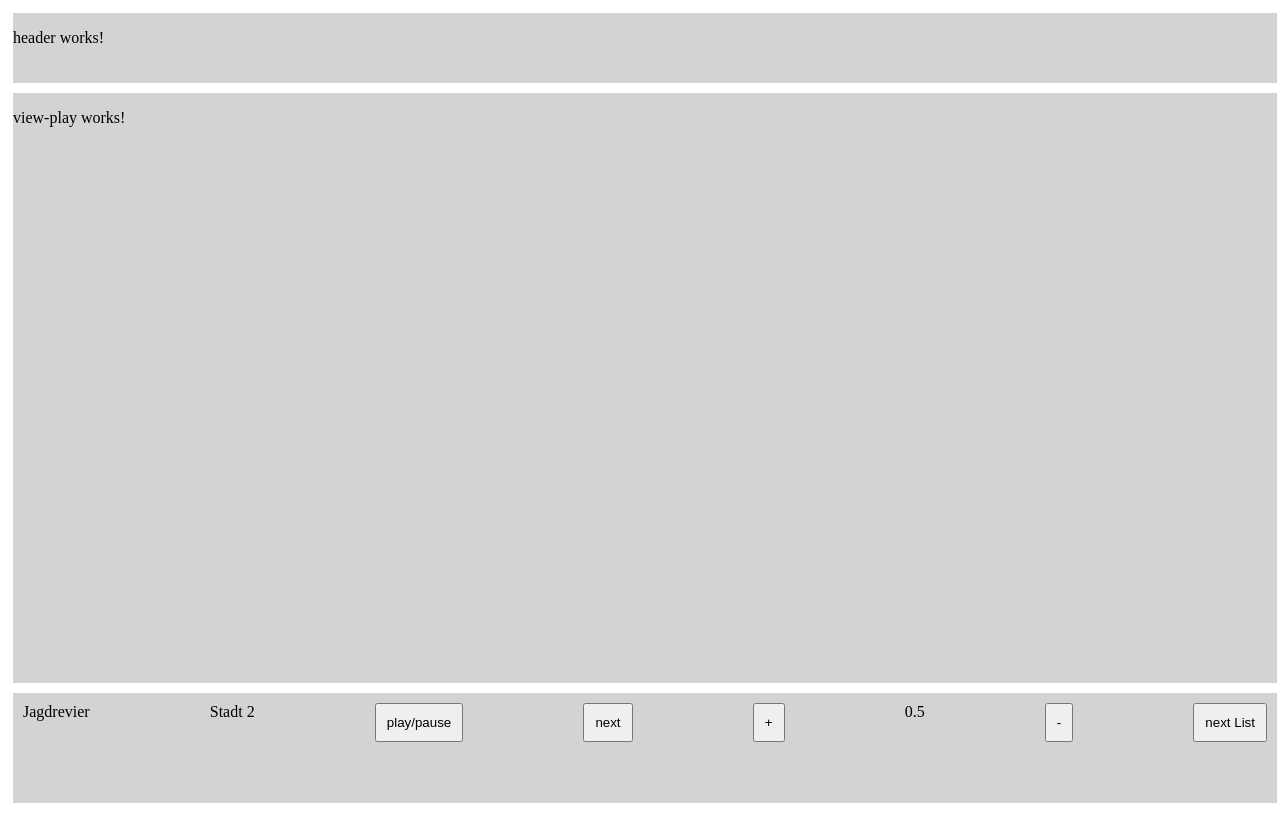
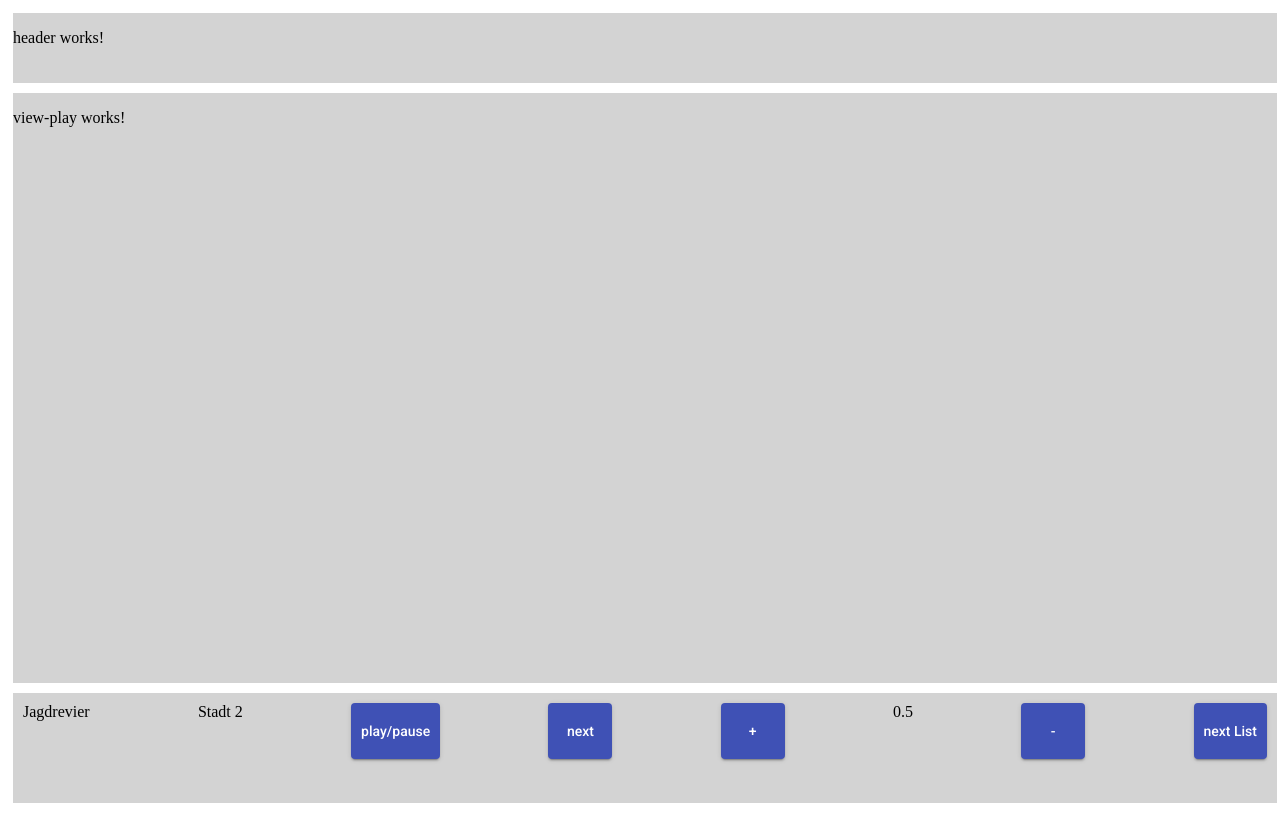
Before and after one commit to manuel-simon-relative/dsaaudio, an Angular app: page / in a window 1280 px wide. Built offline with nearby package versions, Linux system fonts and the light colour scheme; no server answers.

Commit message:
materialdesign eingefügt

```diff
--- a/package.json
+++ b/package.json
@@ -29,7 +29,7 @@
     "zone.js": "~0.9.1"
   },
   "devDependencies": {
-    "@angular-devkit/build-angular": "~0.803.5",
+    "@angular-devkit/build-angular": "^0.901.7",
     "@angular/cli": "~8.3.5",
     "@angular/compiler-cli": "~8.2.7",
     "@angular/language-service": "~8.2.7",
--- a/src/app/app.module.ts
+++ b/src/app/app.module.ts
@@ -6,6 +6,8 @@ import { HeaderComponent } from './template/header/header.component';
 import { PlayercontrolComponent } from './template/playercontrol/playercontrol.component';
 import { ViewPlayComponent } from './template/view-play/view-play.component';
 import { BrowserAnimationsModule } from '@angular/platform-browser/animations';
+
+import {MatButtonModule} from '@angular/material/button';
 
 @NgModule({
   declarations: [
@@ -16,7 +18,8 @@ import { BrowserAnimationsModule } from '@angular/platform-browser/animations';
   ],
   imports: [
     BrowserModule,
-    BrowserAnimationsModule
+    BrowserAnimationsModule,
+    MatButtonModule
   ],
   providers: [],
   bootstrap: [AppComponent]
--- a/src/app/template/playercontrol/playercontrol.component.html
+++ b/src/app/template/playercontrol/playercontrol.component.html
@@ -12,10 +12,10 @@
     {{this.playlistTitle}} {{this.comingTitles.length}}
 
 
-    <button class="play" (click)="onPlayPause()" (keyup)="onKeyUp($event)">play/pause</button>
-    <button class="next" (click)="onNext()" (keyup)="onKeyUp($event)">next</button>
-    <button class="volumeplus" (click)="onVolumeUp()" (keyup)="onKeyUp($event)">+</button>
+    <button mat-raised-button color="primary" class="play" (click)="onPlayPause()" (keyup)="onKeyUp($event)">play/pause</button>
+    <button mat-raised-button color="primary" class="next" (click)="onNext()" (keyup)="onKeyUp($event)">next</button>
+    <button mat-raised-button color="primary" class="volumeplus" (click)="onVolumeUp()" (keyup)="onKeyUp($event)">+</button>
     {{ this.globalVolume }}
-    <button class="voumemius" (click)="onVolumeDown()" (keyup)="onKeyUp($event)">-</button>
-    <button class="nextplayList" (click)="onNextPlaylist()" (keyup)="onKeyUp($event)">next List</button>
+    <button mat-raised-button color="primary" class="voumemius" (click)="onVolumeDown()" (keyup)="onKeyUp($event)">-</button>
+    <button mat-raised-button color="primary" class="nextplayList" (click)="onNextPlaylist()" (keyup)="onKeyUp($event)">next List</button>
 </div>
```
Also changed, not shown: 1 other file (tests, documents, lock files or other folders).
